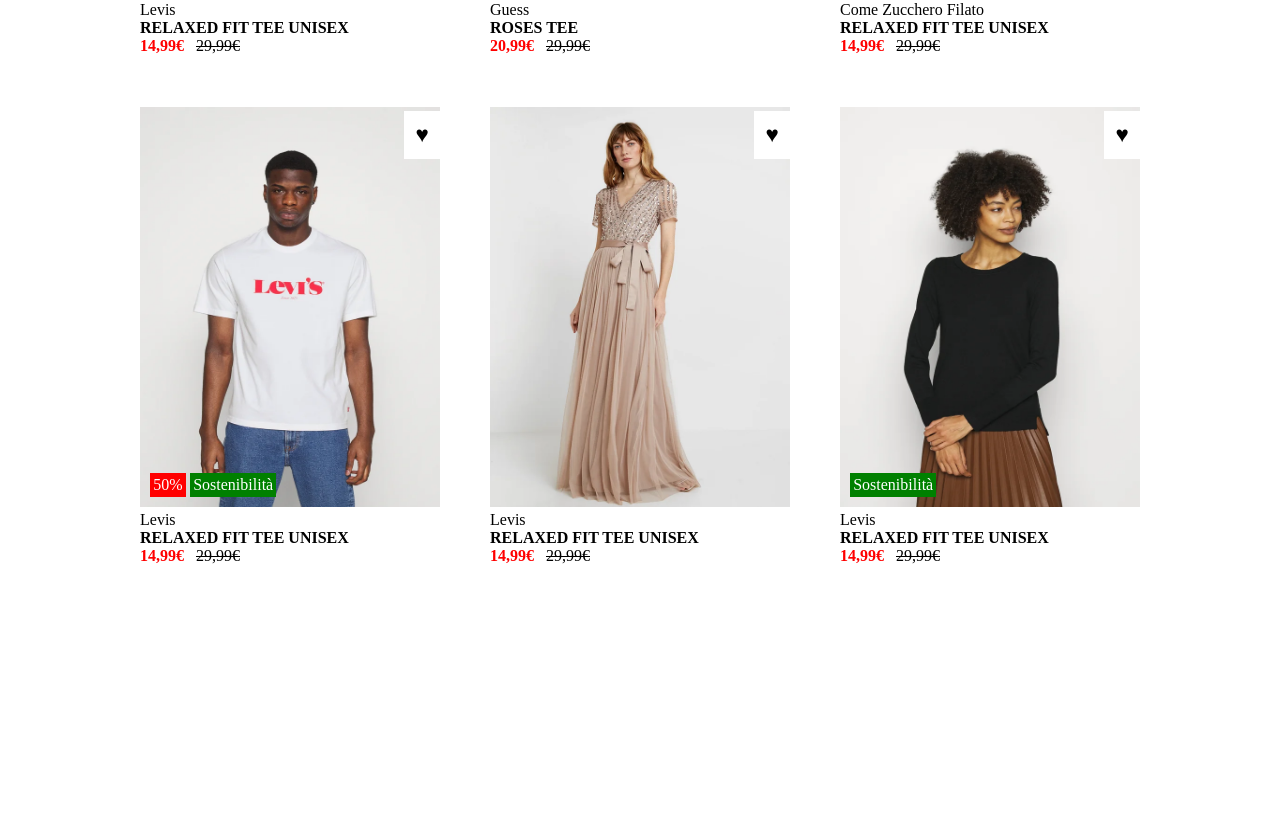
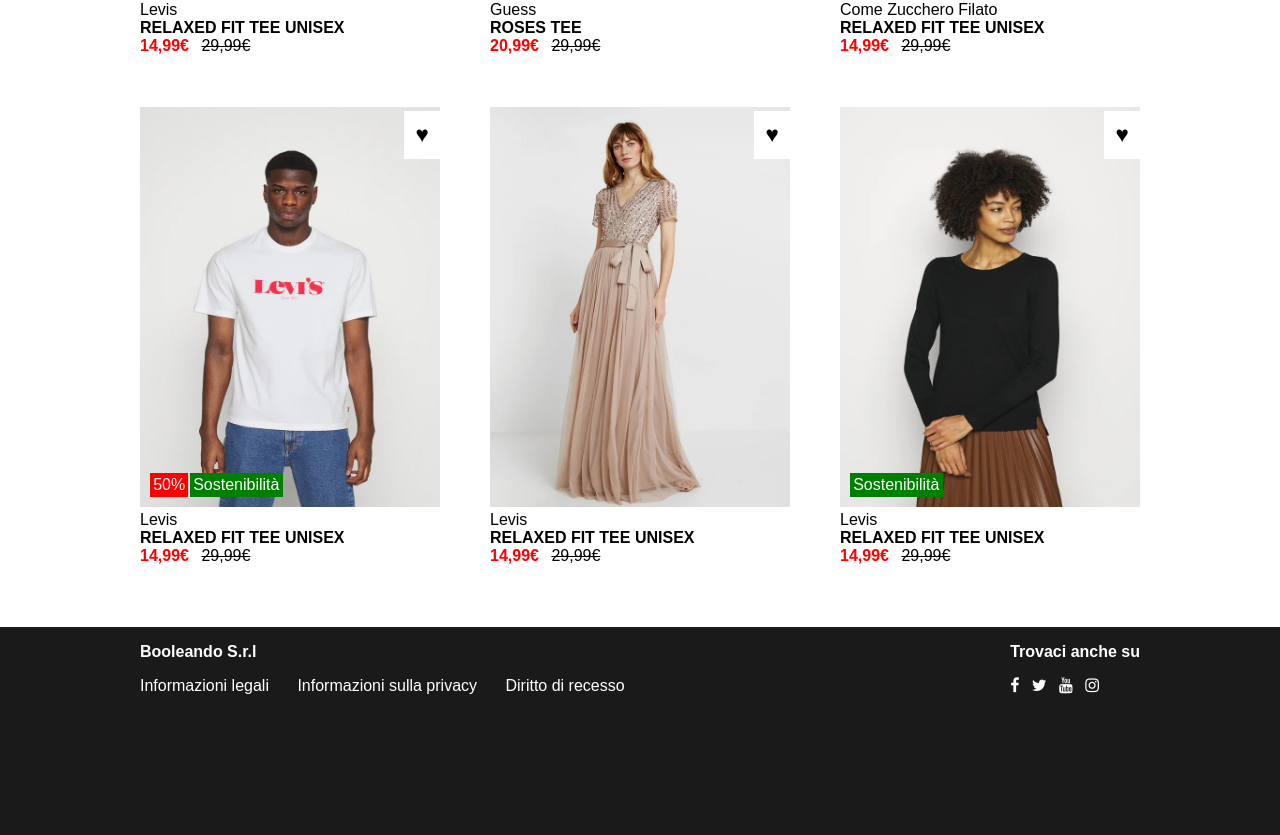
Before and after one commit to AndreaAbbonizio/html-css-boolando, a plain HTML site: page index.html in a window 1280 px wide. Shown: the part 513-1348 px from the top of the page. Before the commit the page ends 1078 px from the top, so only its background shows below. Drawn offline with Linux system fonts and the light colour scheme.

Commit message:
exercise completed+bonus. feat: footer

```diff
--- a/css/default.css
+++ b/css/default.css
@@ -3,3 +3,7 @@
     padding: 0;
     box-sizing: border-box;
   }
+
+  body{
+    font-family: sans-serif;
+  }
--- a/css/style.css
+++ b/css/style.css
@@ -3,8 +3,10 @@
     margin: 0 auto;
 }
 
+
+
+
 /* navbar */
-
 nav{
     background-color: #ff6900;
     position: fixed;
@@ -52,10 +54,12 @@ main{
 /* /navbar */
 
 
+
+
 /* main */
 
 main{
-    padding-top: 80px;
+    padding: 80px 0 120px;
 }
 
 #row-primary{
@@ -122,6 +126,10 @@ main{
     opacity: 1;
 }
 
+.card:hover .like-btn{
+    color: red;
+}
+
 .price-article{
     display: inline-block;
     color: red;
@@ -144,3 +152,43 @@ main{
 }
 
 /* /main */
+
+
+
+/* footer */
+
+footer{
+    background-color: #1a1a1a;
+    color: white;
+}
+
+footer .footer-inner{
+    padding-bottom: 140px;
+    display: flex;
+    justify-content: space-between;
+}
+
+footer #final-title{
+    padding: 1em 0;
+}
+
+
+
+footer .info-link{
+    margin-right: 1.5em;
+    margin-bottom: 20px;
+}
+
+#footer-right{
+    padding-top: 1em;
+}
+
+#social-logo{
+    margin-top: 1em;
+}
+
+#social-logo i{
+    margin-right: 0.5em;
+}
+
+/* /footer */
--- a/index.html
+++ b/index.html
@@ -4,10 +4,10 @@
     <meta charset="UTF-8">
     <meta http-equiv="X-UA-Compatible" content="IE=edge">
     <meta name="viewport" content="width=device-width, initial-scale=1.0">
+    <link rel="stylesheet" href="https://cdnjs.cloudflare.com/ajax/libs/font-awesome/4.7.0/css/font-awesome.min.css">
     <title>Booleando</title>
     <link rel="stylesheet" href="css/default.css">
     <link rel="stylesheet" href="css/style.css">
-
 </head>
 <body>
 
@@ -30,7 +30,7 @@
                 <span class="brand-logo">&hearts;</span>
                 <span class="brand-logo">&hearts;</span>
             </div>
-
+        </div>
     </nav>
     <!-- /navbar -->
 
@@ -110,7 +110,25 @@
 
     <!-- footer -->
     <footer>
-
+        <div class="container-centered footer-inner">
+            <div class="footer-left">
+                <div id="final-title">
+                   <strong>Booleando S.r.l</strong>
+                </div>
+                <span class="info-link">Informazioni legali</span>
+                <span class="info-link">Informazioni sulla privacy</span>
+                <span class="info-link">Diritto di recesso</span>
+            </div>
+            <div id="footer-right">
+                <span id="final-text"><strong>Trovaci anche su</strong></span>
+                <div id="social-logo">
+                    <i class="fa fa-facebook"></i>
+                    <i class="fa fa-twitter"></i>
+                    <i class="fa fa-youtube"></i>
+                    <i class="fa fa-instagram"></i>
+                </div>
+            </div>
+        </div>
     </footer>
     <!--/footer -->
 
```
